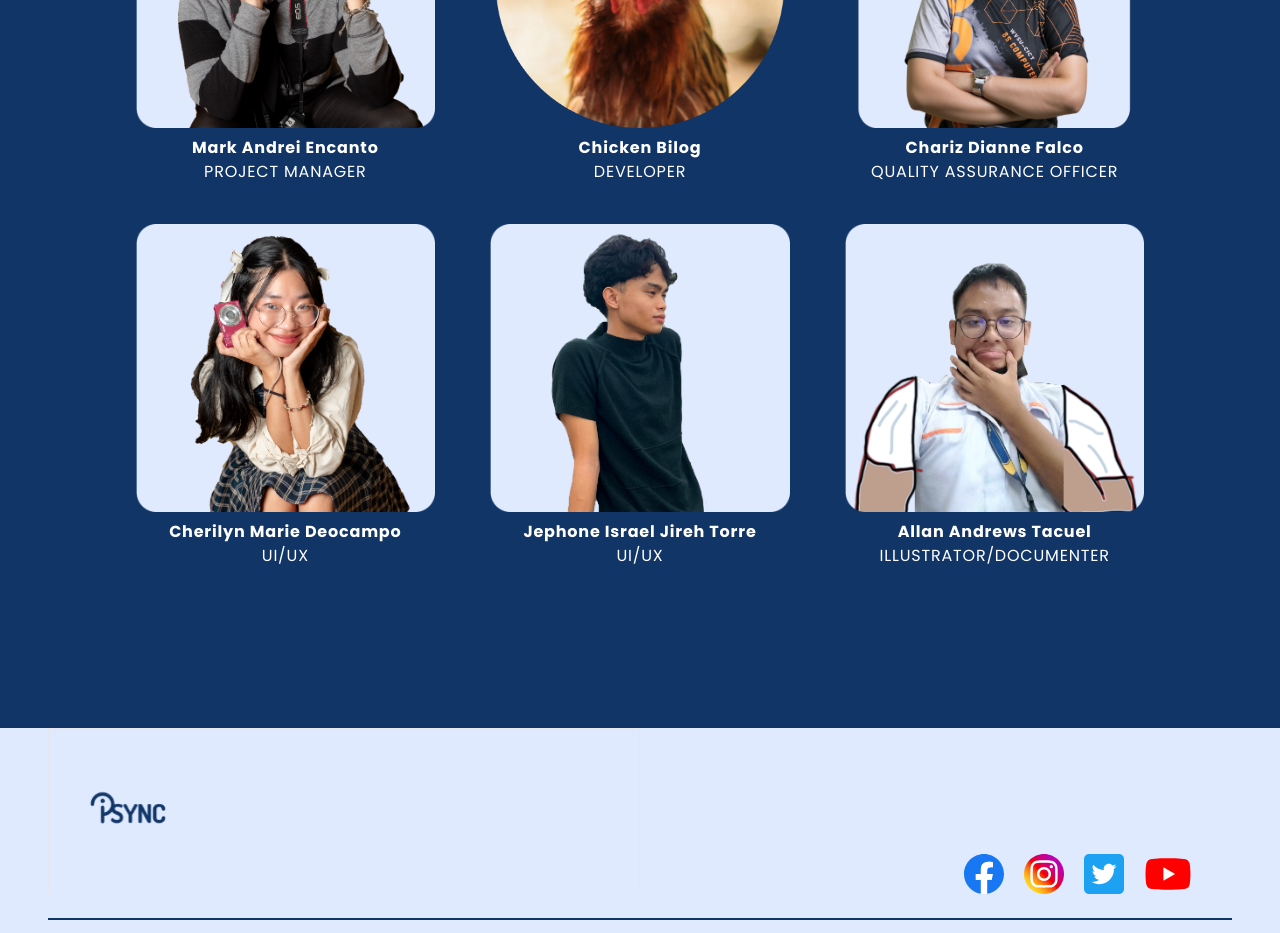
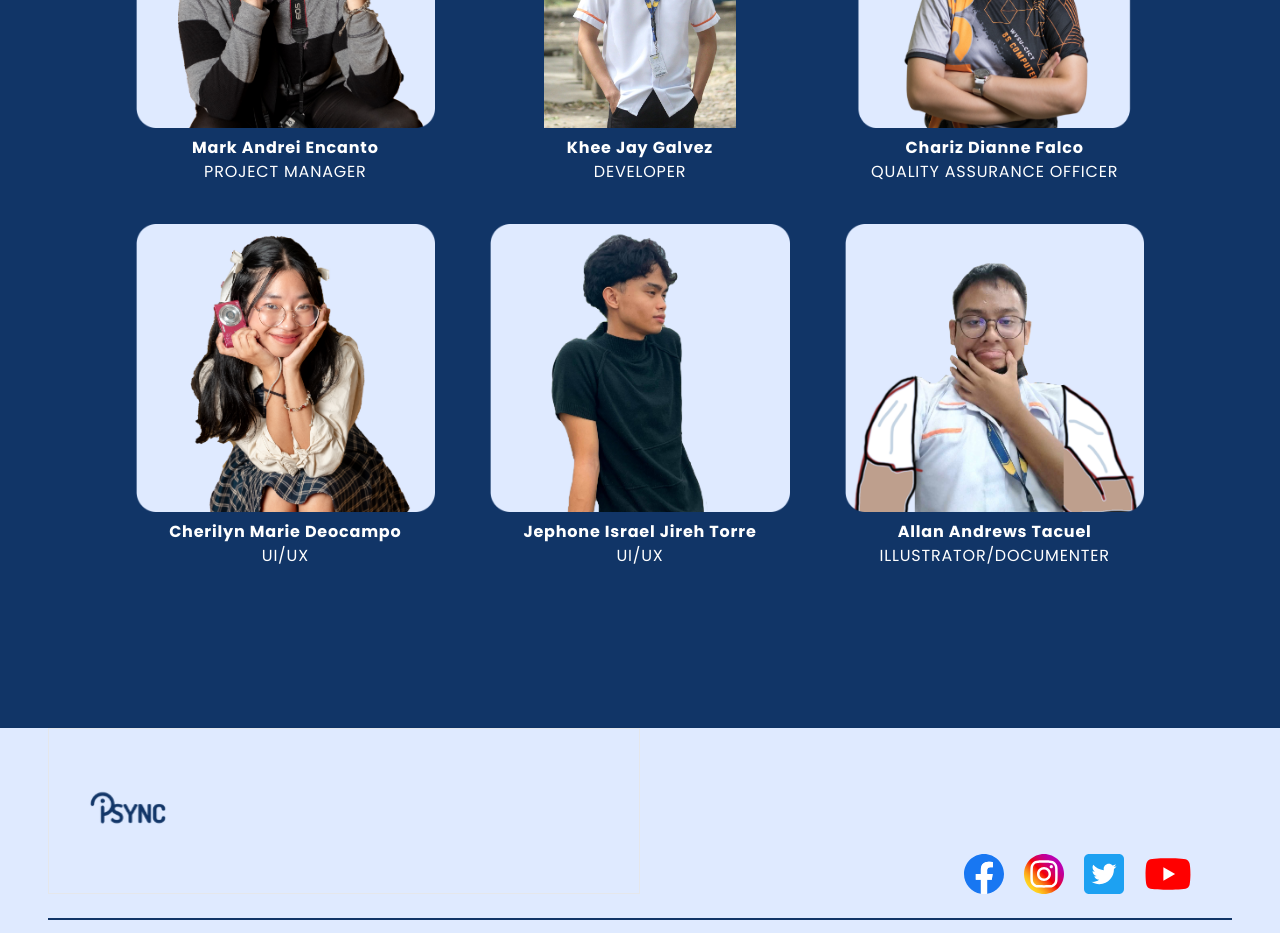
Before and after one commit to kheejay/IPSYNC, a Vue app: page /about in a window 1280 px wide. Shown: the part 2460-3393 px from the top of the page. Built offline with nearby package versions, Linux system fonts and the light colour scheme; no server answers; the database is empty.

Commit message:
formalized my identity

```diff
--- a/src/pages/AboutUs.vue
+++ b/src/pages/AboutUs.vue
@@ -83,7 +83,7 @@
                         <img src="/src/assets/images/kj.png" alt="Person 1" class="h-[18rem] w-auto" />
                     </div>
                     <div class="font-bold text-white tracking-wider mt-2">
-                        Chicken Bilog
+                        Khee Jay Galvez
                     </div>
                     <div class="text-white tracking-wider">
                         DEVELOPER
```
Also changed, not shown: src/assets/images/kj.png.
